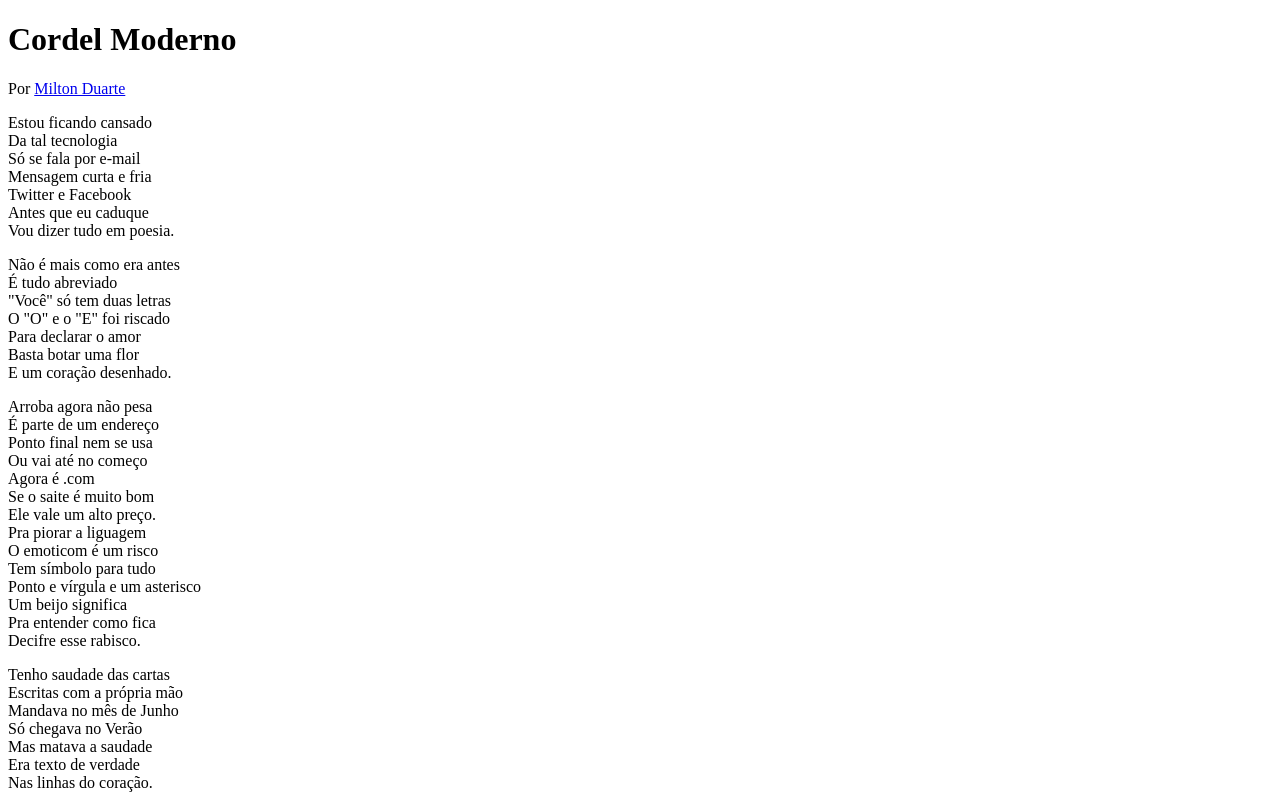
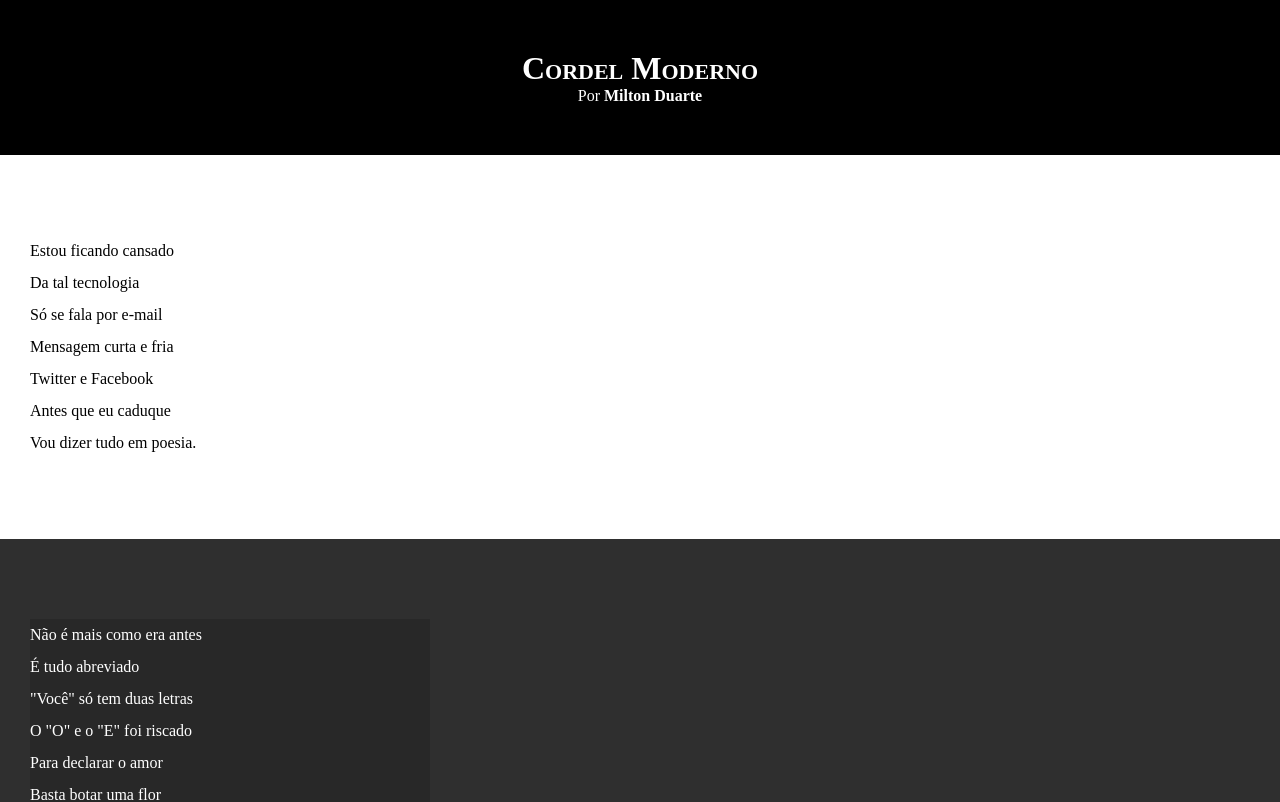
Before and after one commit to Caroliner0/HTML-CSS, a plain HTML site: page EXERCÍCIOS/desafio012/projeto-cordel.html in a window 1280 px wide. Shown: the top 802 px of the page. Drawn offline with Linux system fonts and the light colour scheme.

Commit message:
Atualizei estilos dos textos

```diff
--- a/EXERCÍCIOS/desafio012/estilo/style.css
+++ b/EXERCÍCIOS/desafio012/estilo/style.css
@@ -0,0 +1,65 @@
+@charset "UTF-8";
+
+* {
+    margin: 0px;
+    padding: 0px;
+
+}
+html, body {
+
+        background-color: darkgray;
+        min-height: 100vh;
+
+
+}
+header {
+
+        background-color: black;
+        color: white;
+        text-align: center;
+}
+
+header > h1{
+    padding-top: 50px;
+    font-variant: small-caps;
+}
+header > p{
+    padding-bottom: 50px;
+
+}
+
+a{
+    color: white;
+    text-decoration: none;
+    font-weight: bolder;
+}
+a:hover {
+    text-decoration: underline;
+}
+section{
+    padding-top: 10vh;
+    padding-bottom: 10vh;
+    line-height: 2em;
+    padding-left: 30px;
+}
+
+
+section.normal{
+    background-color: white;
+    color: black;
+}
+section.imagem{
+    background-color: rgb(47, 47, 47);
+    color: white;
+}
+section.imagem > p{
+    background-color: rgba(0, 0, 0, 0.156);
+    max-width: 400px;
+}
+
+footer{
+    background-color: black;
+    color: white;
+    text-align: center;
+    padding: 8px;
+}
--- a/EXERCÍCIOS/desafio012/projeto-cordel.html
+++ b/EXERCÍCIOS/desafio012/projeto-cordel.html
@@ -15,7 +15,7 @@
             </p>
 
         </header>
-        <section>
+        <section class="normal">
             <p>
                 Estou ficando cansado <br>
                 Da tal tecnologia <br>
@@ -29,7 +29,7 @@
         </section>
 
 
-        <section>
+        <section class="imagem">
             <p>
                 Não é mais como era antes <br>
                 É tudo abreviado <br>
@@ -42,7 +42,7 @@
         </section>
 
 
-        <section>
+        <section class="normal">
             <p>
                 Arroba agora não pesa <br>
                 É parte de um endereço <br>
@@ -64,7 +64,7 @@
 
 
 
-        <section>
+        <section class="imagem">
             <p>
                 Tenho saudade das cartas  <br>
                 Escritas com a própria mão <br>
@@ -78,7 +78,7 @@
 
 
 
-        <section>
+        <section class="normal">
             <p>
                 Agora, escrevo e envio <br>
                 Chegando na mesma hora <br>
```
